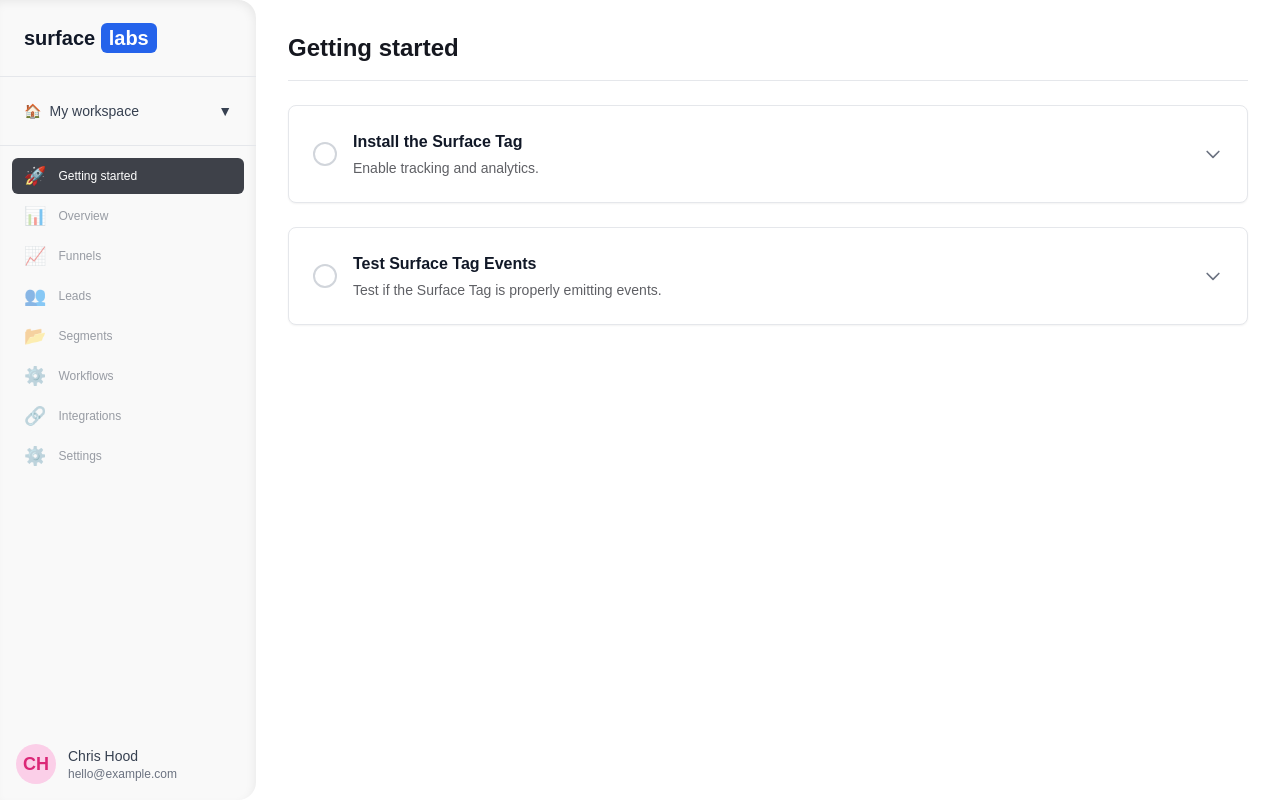
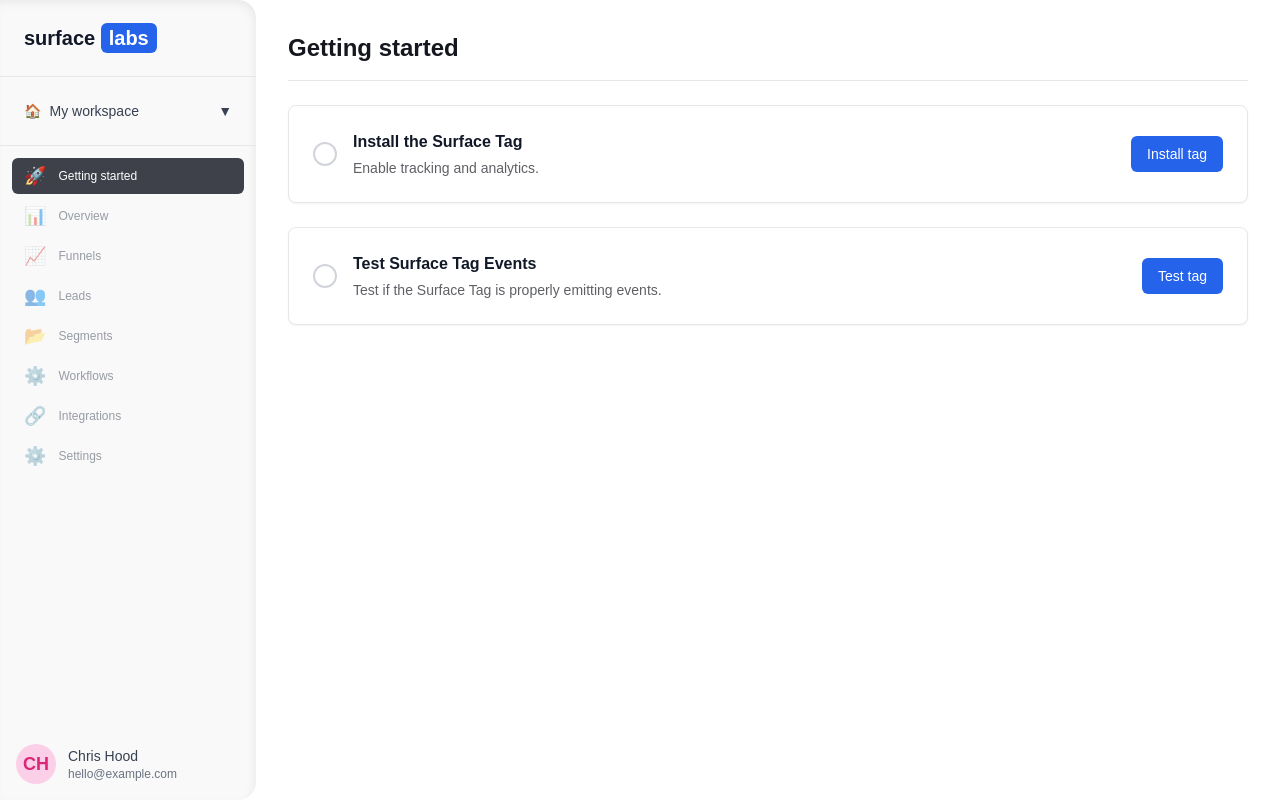
Before and after one commit to harshmanwani/surface-workflow-project, a Next.js app: page / in a window 1280 px wide. Built offline with nearby package versions, Linux system fonts and the light colour scheme; a web font is replaced by a local one.

Commit message:
buttons on collapsibles header

```diff
--- a/src/components/ActionButton.tsx
+++ b/src/components/ActionButton.tsx
@@ -1,14 +1,14 @@
-interface ActionCardProps {
+interface ActionButtonProps {
   actionText: string;
   actionVariant: "primary" | "secondary";
   onClick?: () => any;
 }
 
-export default function ActionCard({
+export default function ActionButton({
   actionText,
   actionVariant,
   onClick = () => null,
-}: ActionCardProps) {
+}: ActionButtonProps) {
   return (
     <button
       className={`rounded-md px-4 py-2 text-sm font-medium ${actionVariant === "primary"
--- a/src/components/CollapsibleCard.tsx
+++ b/src/components/CollapsibleCard.tsx
@@ -1,12 +1,14 @@
 "use client";
 
 import { useState } from "react";
+import ActionButton from "./ActionButton";
 
 interface CollapsibleCardProps {
   title: string;
   children: React.ReactNode;
   description: string;
   completed: boolean;
+  collapseButtonLabel: string;
 }
 
 export default function CollapsibleCard({
@@ -14,6 +16,7 @@ export default function CollapsibleCard({
   children,
   description,
   completed,
+  collapseButtonLabel,
 }: CollapsibleCardProps) {
   const [isOpen, setIsOpen] = useState(false);
 
@@ -34,10 +37,8 @@ export default function CollapsibleCard({
             <p className="text-sm text-[#5F6065] mt-1">{description}</p>
           </div>
         </div>
-        <span className={`transform transition-transform ${isOpen ? "rotate-180" : ""}`}>
-          <svg className="w-5 h-5 text-gray-500" fill="none" viewBox="0 0 24 24" stroke="currentColor">
-            <path strokeLinecap="round" strokeLinejoin="round" strokeWidth={2} d="M19 9l-7 7-7-7" />
-          </svg>
+        <span className={isOpen ? "hidden" : ""}>
+          <ActionButton actionText={collapseButtonLabel} actionVariant="primary" />
         </span>
       </div>
       {isOpen && (
--- a/src/components/EventTable.tsx
+++ b/src/components/EventTable.tsx
@@ -1,7 +1,7 @@
 "use client"
 import React, { useState, useEffect } from "react";
 import { Event } from "@prisma/client";
-import ActionCard from "./ActionButton";
+import ActionButton from "./ActionButton";
 
 export default function EventTable() {
   const [events, setEvents] = useState<Event[]>([]);
@@ -94,7 +94,7 @@ export default function EventTable() {
         </button>
       </div>
       <div className="flex justify-end">
-        <ActionCard
+        <ActionButton
           actionText="Test Tag"
           actionVariant="secondary"
           onClick={() => fetchEvents(currentPage)}
--- a/src/components/GettingStarted.tsx
+++ b/src/components/GettingStarted.tsx
@@ -21,8 +21,8 @@ const codeString = `<script>
 
 export default function GettingStarted() {
   const [steps, setSteps] = useState([
-    { title: "Install the Surface Tag", completed: false },
-    { title: "Test Surface Tag Events", completed: false }
+    { title: "Install the Surface Tag", completed: false, collapseButtonLabel: "Install tag" },
+    { title: "Test Surface Tag Events", completed: false, collapseButtonLabel: "Test tag" }
   ]);
 
   const updateStepCompletion = (index: number, completed: boolean) => {
@@ -40,6 +40,7 @@ export default function GettingStarted() {
         title={steps?.[0]?.title ?? ""}
         description="Enable tracking and analytics."
         completed={steps?.[0]?.completed ?? false}
+        collapseButtonLabel={steps?.[0]?.collapseButtonLabel ?? ""}
       >
         <div className="relative bg-gray-50 p-4 rounded-md border border-gray-200">
           <button
@@ -58,6 +59,7 @@ export default function GettingStarted() {
         title={steps?.[1]?.title ?? ""}
         description="Test if the Surface Tag is properly emitting events."
         completed={steps?.[1]?.completed ?? false}
+        collapseButtonLabel={steps?.[1]?.collapseButtonLabel ?? ""}
       >
         <EventTable />
       </CollapsibleCard>
```
